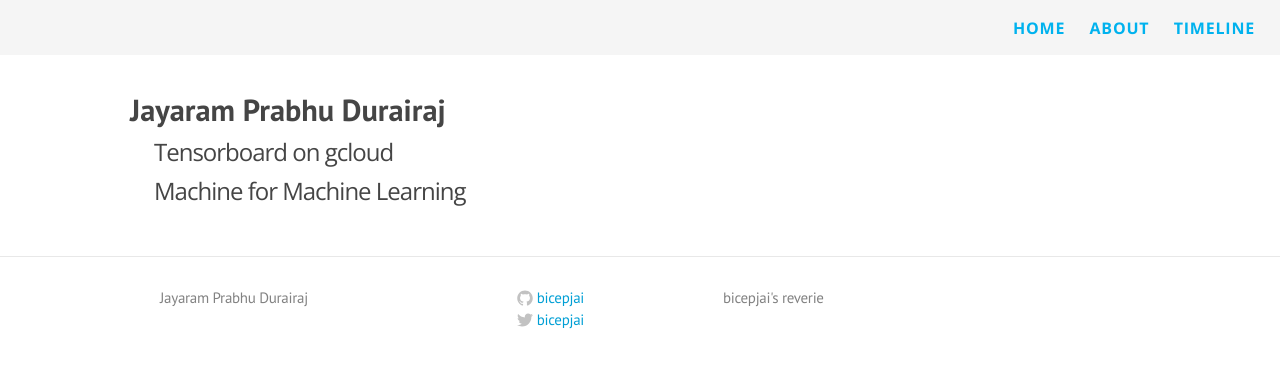
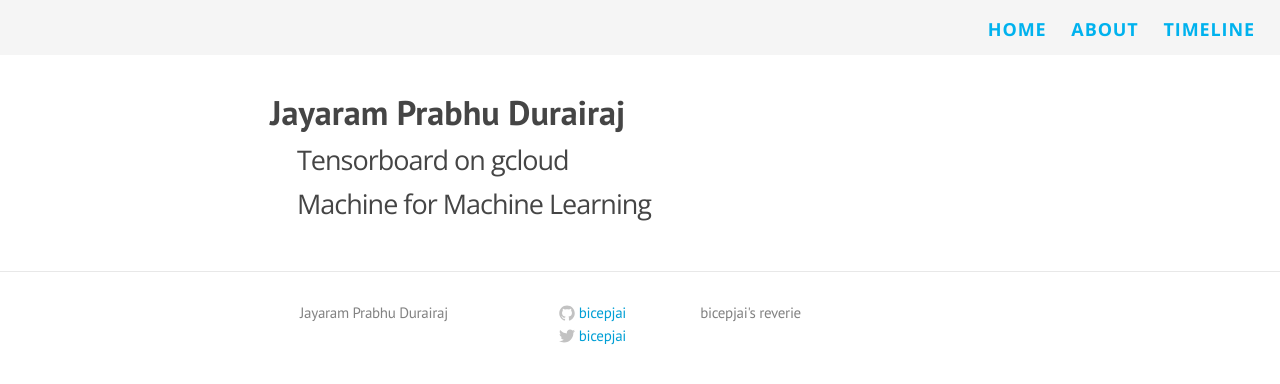
Before and after one commit to bicepjai/bicepjai.github.io, a Jekyll site: the page built from index.html, in a window 1280 px wide. Shown: the top 384 px of the page. Built offline with Jekyll 4.4.1, drawn with Linux system fonts in a browser that asks for light colours; nearby versions of some CDN libraries.

Commit message:
update on site width and font size

```diff
--- a/css/main.scss
+++ b/css/main.scss
@@ -4,7 +4,7 @@
 
 // Our variables
 $base-font-family: 'PT Sans', Helvetica, Arial, sans-serif;
-$base-font-size:   16px;
+$base-font-size:   18px;
 $small-font-size:  $base-font-size * 0.895;
 $large-font-size:  $base-font-size * 1.40;
 
@@ -21,7 +21,7 @@
 $grey-color-dark:  darken($grey-color, 25%);
 
 // Width of the content area
-$content-width:    1080px;
+$content-width:    800px;
 $on-palm:          700px;
 $on-laptop:        700px;
 
```
